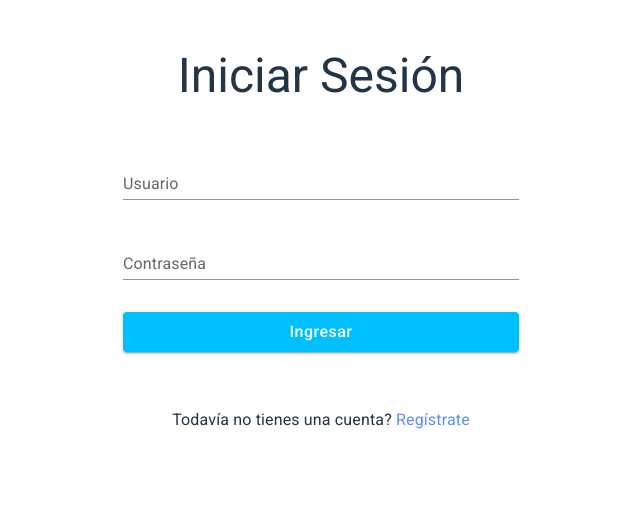
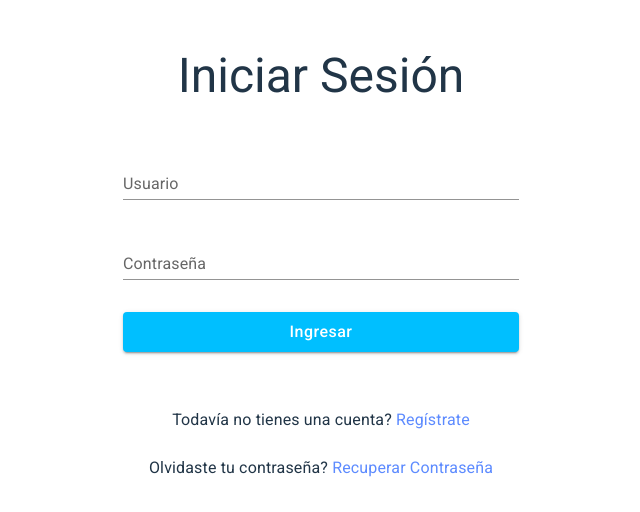
Before and after one commit to LucianoMassa98/Frontend-YemasDelSol, a React (Vite) app: page /login in a window 1280 px wide. Shown: the top 512 px of the page, without its empty margins (319-959 px from the left). Built offline with nearby package versions, Linux system fonts and the light colour scheme; no server answers; the HTML template or start-up script is replaced by a standard one.

Commit message:
Update login-page.jsx

```diff
--- a/src/pages/login/login-page.jsx
+++ b/src/pages/login/login-page.jsx
@@ -9,6 +9,7 @@ import { useState } from "react";
 import { Alert, Collapse } from "@mui/material";
 import { useGetallusers } from "../../components/hooks/admins/use-get-users";
 import { useStore } from "../../store/use-store";
+import RecoverPassword from "../Recover-password/recover-page";
 
 export const Loginpage = () => {
   const [hasFailedOnce, setHasFailedOnce] = useState(false);
@@ -20,6 +21,7 @@ export const Loginpage = () => {
   }
 
   const handleLogin = (credentials) => {
+    console.log(credentials);
     if (getusers.isSuccess) {
       let resultado = null;
       let i = 0;
@@ -103,9 +105,16 @@ export const Loginpage = () => {
         </Form>
         <Typography variant="body1" mt={3} align="center">
           Todavía no tienes una cuenta?{" "}
-          <Link href="/register" underline="hover" color="#5d8bff">
+          <Link href="#" underline="hover" color="#5d8bff">
             Regístrate
           </Link>
+          <p></p>
+          <Typography variant="body1" mt={3} align="center">
+          Olvidaste tu contraseña?{" "}
+          <Link href="#" underline="hover" color="#5d8bff">
+            Recuperar Contraseña
+          </Link>
+          </Typography>
         </Typography>
       </Container>
     </>
```
